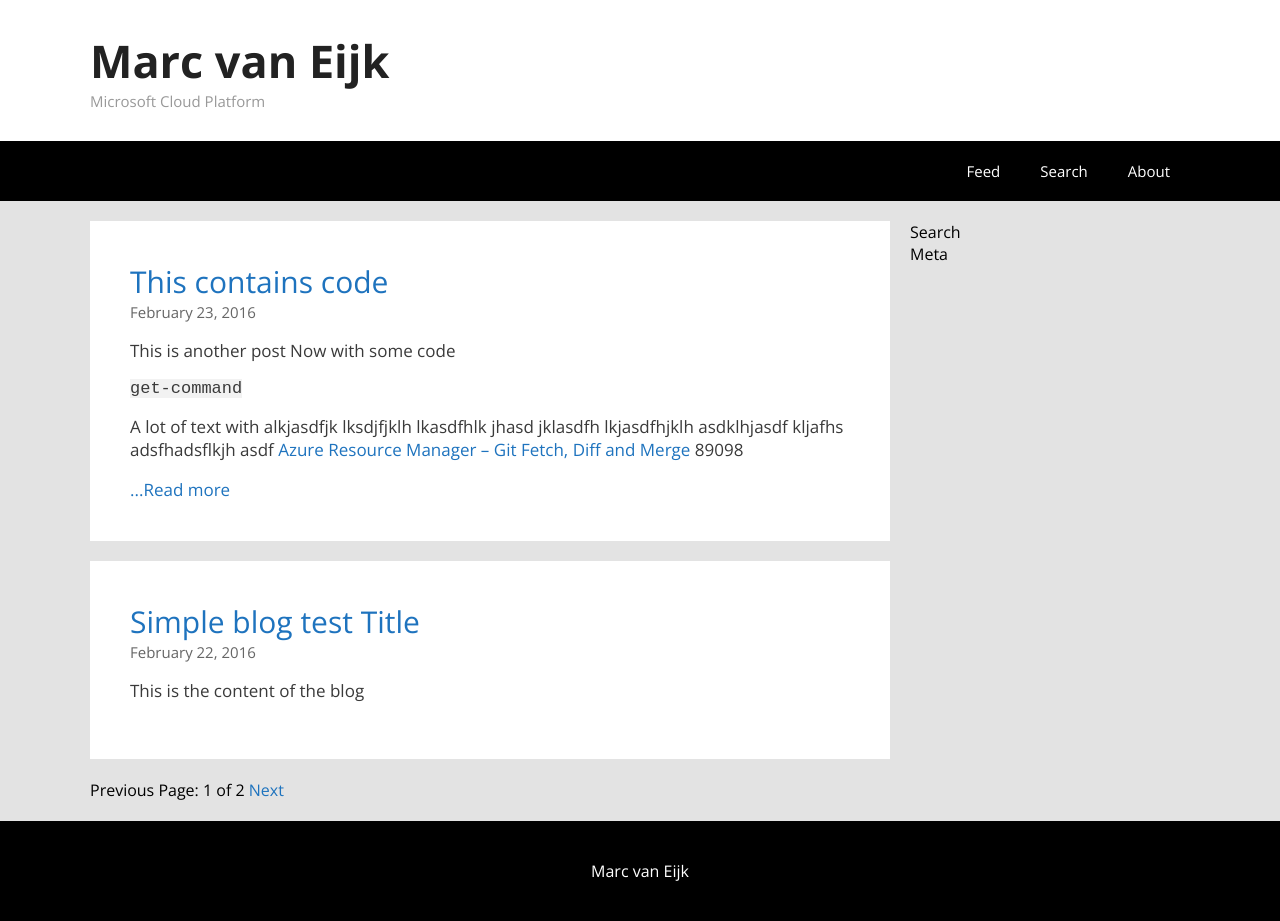
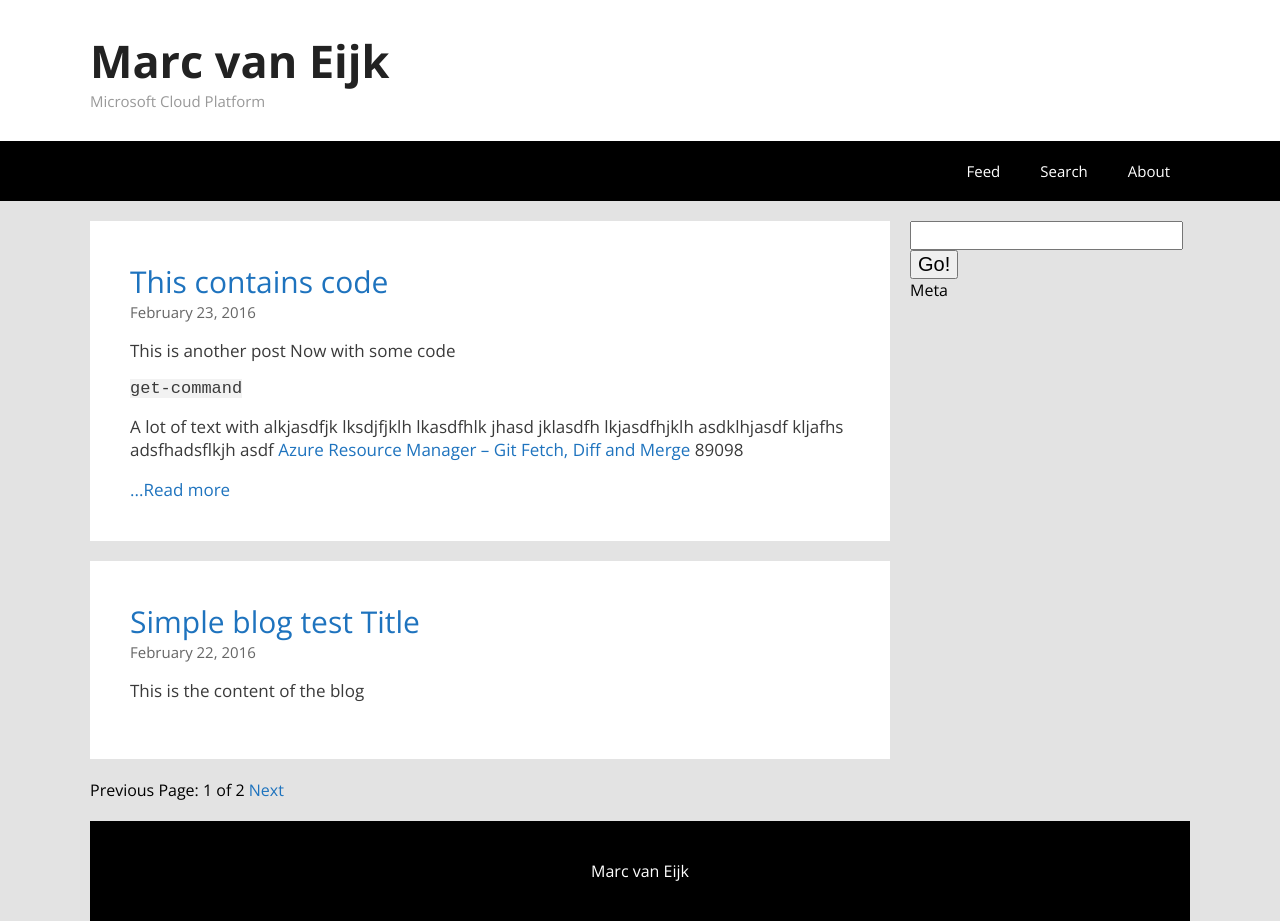
Before and after one commit to marcvaneijkdemo/marcvaneijkdemo.github.io, a Jekyll site: the page built from index.html, in a window 1280 px wide. Built offline with Jekyll 4.4.1, drawn with Linux system fonts in a browser that asks for light colours; the list of posts is cut into pages by our own code.

Commit message:
Update default.html

```diff
--- a/_layouts/default.html
+++ b/_layouts/default.html
@@ -32,9 +32,13 @@
     <div class="siteContentWrapper">
         <div class="siteContent">{{ content }}</div>
         <div class="siteWidgets">
-            <div class="widgetSearch">Search</div>
-            <div class="widgetMeta">Meta</div>
-        </div>
+            <div class="widgetSearch">
+                <form action="get" id="site_search">
+                    <input style="font-size:20px;" type="text" id="search_box">
+                    <input style="font-size:20px;" type="submit" value="Go!">
+                </form>
+            </div>
+        <div class="widgetMeta">Meta</div>
     </div>
     <div class="siteFooterWrapper">
         <div class="siteFooter">{{ site.footer }}</div>
```
